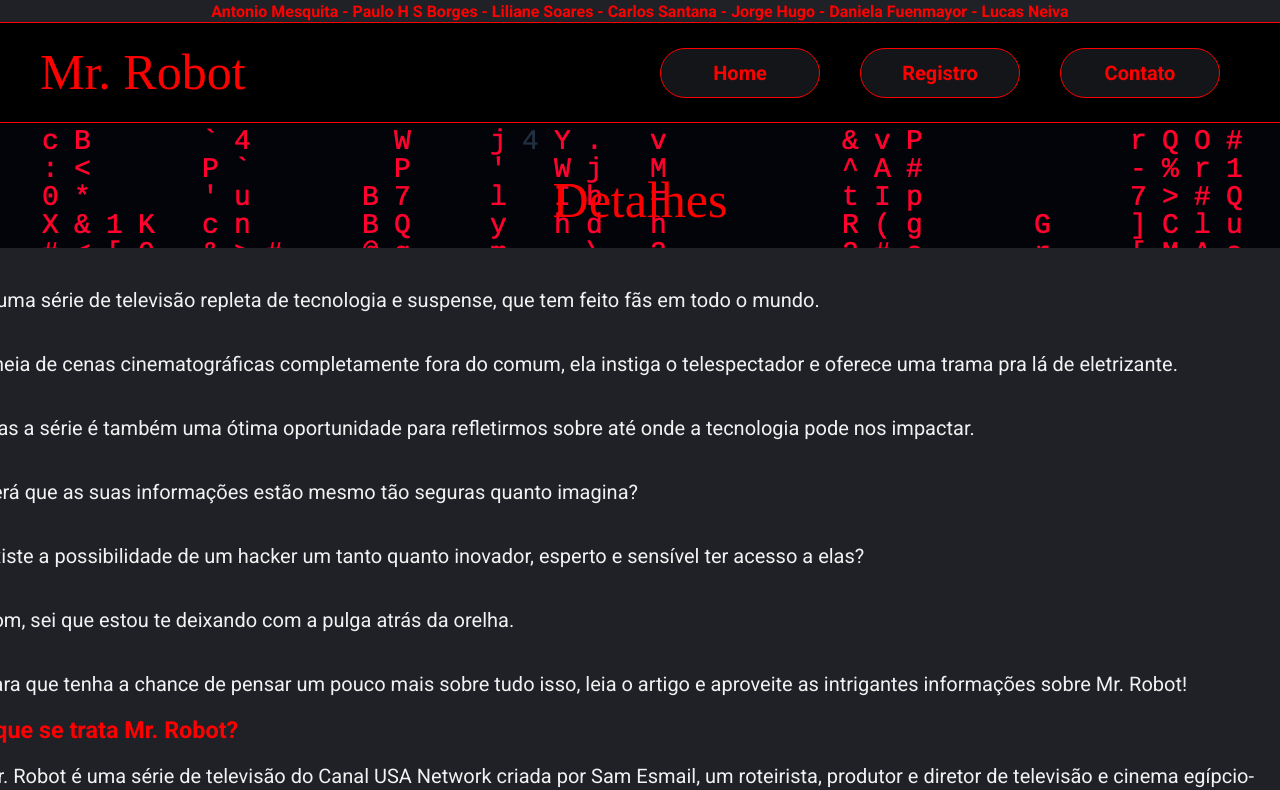
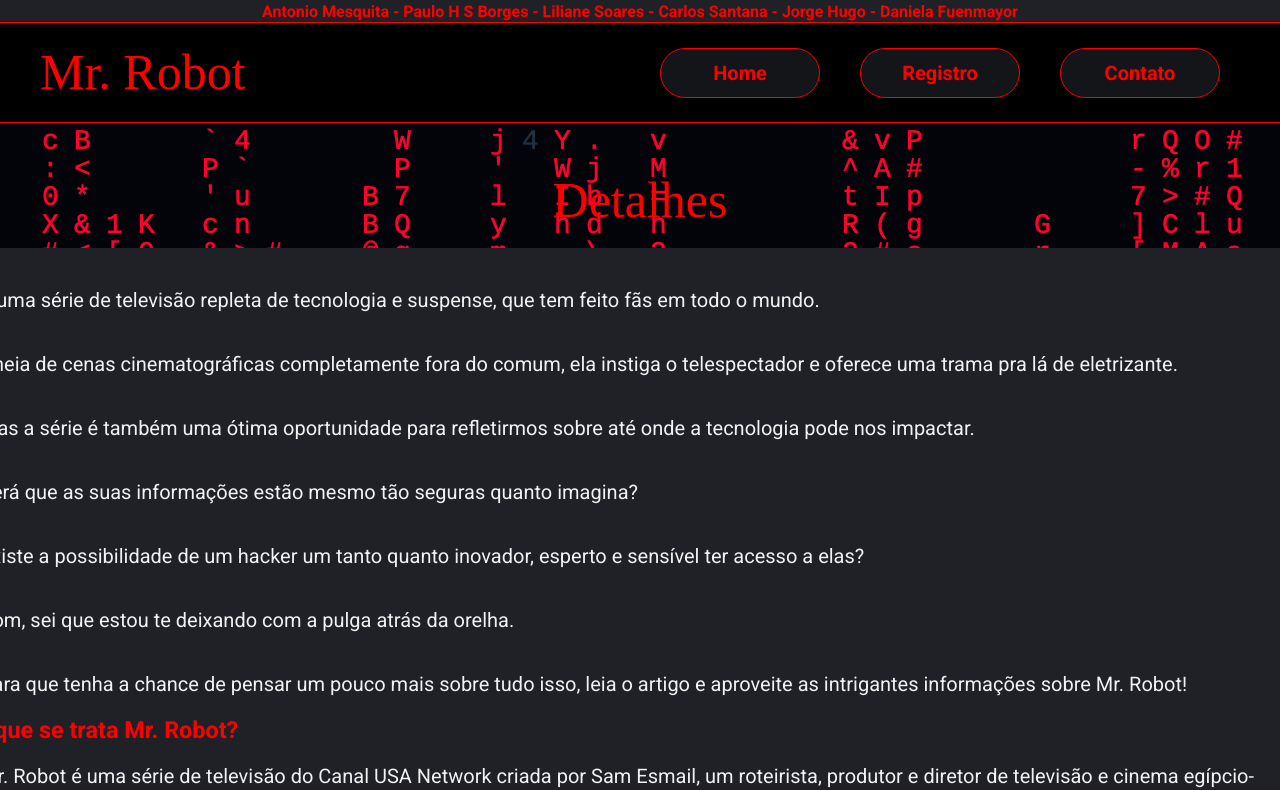
Before and after one commit to 0xh377w4v3/aula16-mesa_de_trabalho, a plain HTML site: page detalhes.html in a window 1280 px wide. Shown: the top 790 px of the page. Drawn offline with Linux system fonts and the light colour scheme; a web font is replaced by a local one.

Commit message:
Aula 16 - Formulários - Mesa de Trabalho - Completo

```diff
--- a/detalhes.html
+++ b/detalhes.html
@@ -10,7 +10,7 @@
 
 <body>
     <div class="div-superior">
-        <p class="paragraph-superior">Antonio Mesquita - Paulo H S Borges - Liliane Soares - Carlos Santana - Jorge Hugo - Daniela Fuenmayor - Lucas Neiva</p>
+        <p class="paragraph-superior">Antonio Mesquita - Paulo H S Borges - Liliane Soares - Carlos Santana - Jorge Hugo - Daniela Fuenmayor</p>
     </div>
 
     <header>
```
Also changed, not shown: contato.html (+2 -1 lines), index.html (+2 -1 lines), login.html (+2 -1 lines), registro.html (+2 -1 lines).
